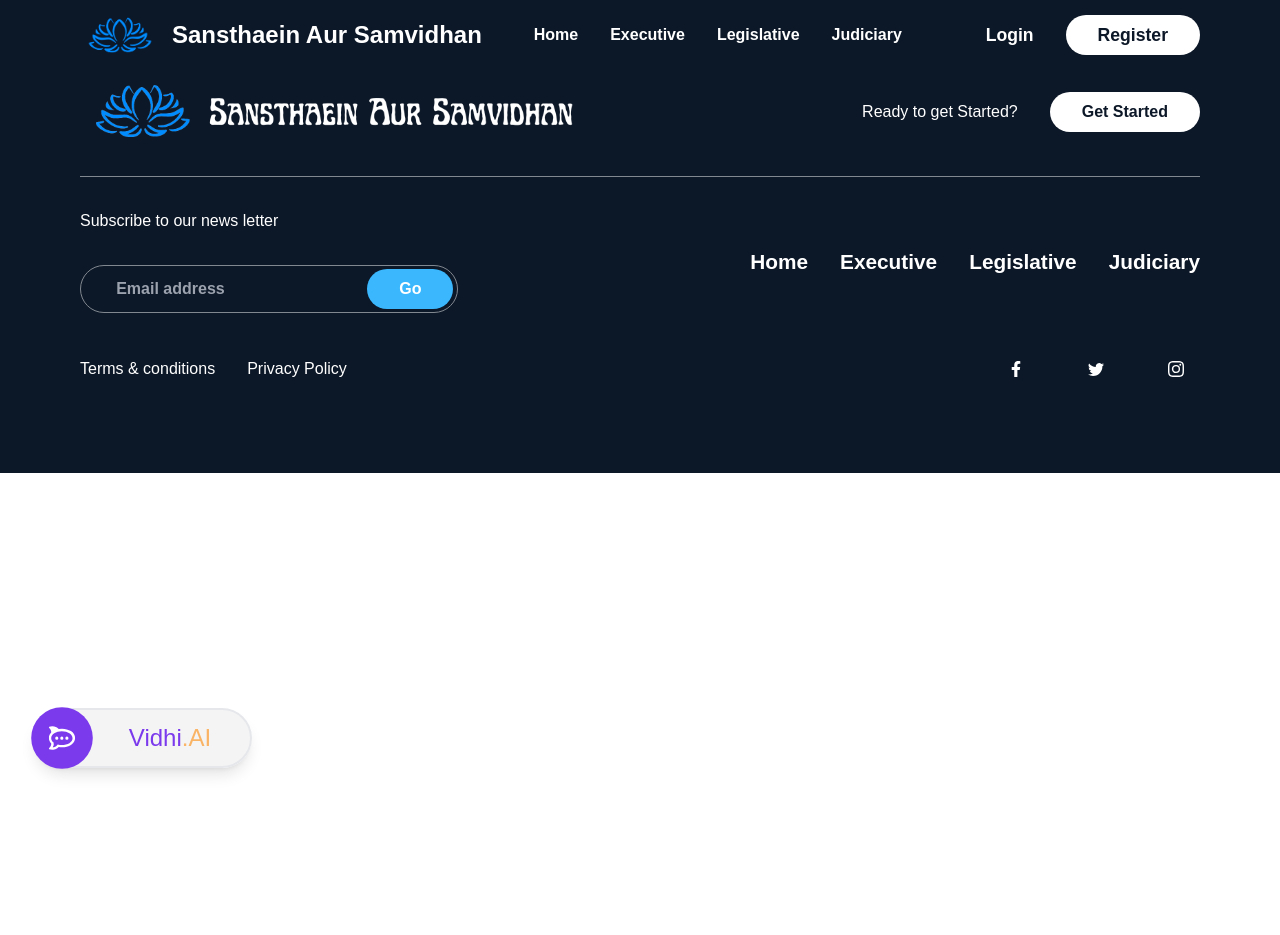
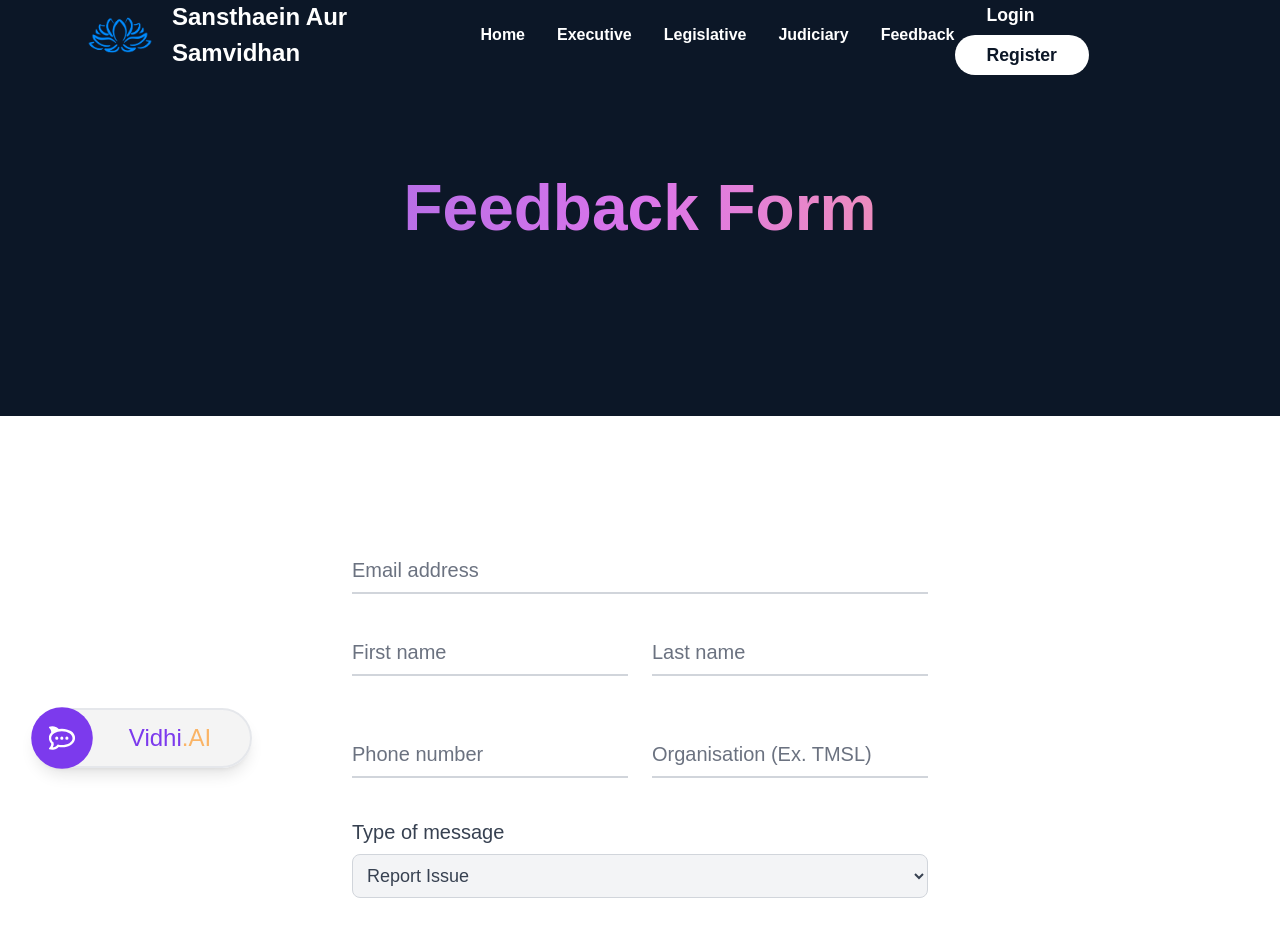
Before and after one commit to anirbanown/crowfood, a React (Create React App) app: page /feedback in a window 1280 px wide. Shown: the top 935 px of the page. Before the commit the page ends 800 px from the top, so only its background shows below. Built offline with nearby package versions, Linux system fonts and the light colour scheme; no server answers; a web font is replaced by a local one.

Commit message:
feedback

```diff
--- a/src/App.js
+++ b/src/App.js
@@ -12,7 +12,7 @@ import {
 } from "./Components";
 import Chat from "./Components/Chat.jsx"
 import { BrowserRouter, Routes, Route } from "react-router-dom";
-import {Homepage,Executive,Legislative,Judiciary} from "./pages";
+import {Homepage,Executive,Legislative,Judiciary,FeedbackForm} from "./pages";
 
 const App = () => {
   return (
@@ -26,6 +26,7 @@ const App = () => {
           <Route path="executive" element={<Executive/>} />
           <Route path="legislative" element={<Legislative/>} />
           <Route path="judiciary" element={<Judiciary/>} />
+          <Route path="feedback" element={<FeedbackForm/>} />
       </Routes>
       </BrowserRouter>
         <Footer />
--- a/src/Data/dummy.js
+++ b/src/Data/dummy.js
@@ -20,6 +20,10 @@ export const routes = [
   {
     name: "Judiciary",
     path: "/judiciary",
+  },
+  {
+    name: "Feedback",
+    path: "/feedback",
   },
 ];
 
--- /dev/null
+++ b/src/Styles/feedback.scss
@@ -0,0 +1,11 @@
+@import "./constant";
+@import "./variables";
+
+.heading-bg-section{
+    background: $primary-color;
+    font-size: 64px;
+    height: max-content;
+    padding: 10rem 0;
+    text-align: center;
+    h1{@include textGradient;}
+}
--- /dev/null
+++ b/src/pages/FeedbackForm.jsx
@@ -0,0 +1,56 @@
+import React from 'react'
+import '../Styles/feedback.scss'
+
+
+function FeedbackForm() {
+  return (
+
+
+<div>
+<div className="heading-bg-section"><h1>Feedback Form</h1></div>
+  <form class="max-w-xl mx-auto my-32">
+    <div class="relative z-0 w-full mb-8 group">
+        <input type="email" name="floating_email" id="floating_email" class="block py-2.5 px-0 w-full text-xl text-gray-900 bg-transparent border-0 border-b-2 border-gray-300 appearance-none dark:border-gray-600 dark:focus:border-blue-500 focus:outline-none focus:ring-0 focus:border-blue-600 peer" placeholder=" " required />
+        <label for="floating_email" class="peer-focus:font-medium absolute text-xl text-gray-500 dark:text-gray-400 duration-300 transform -translate-y-6 scale-75 top-3 -z-10 origin-[0] peer-focus:start-0 rtl:peer-focus:translate-x-1/4 rtl:peer-focus:left-auto peer-focus:text-blue-600 peer-focus:dark:text-blue-500 peer-placeholder-shown:scale-100 peer-placeholder-shown:translate-y-0 peer-focus:scale-75 peer-focus:-translate-y-6">Email address</label>
+    </div>
+
+    <div class="grid mb-8 md:grid-cols-2 md:gap-6">
+      <div class="relative z-0 w-full mb-5 group">
+          <input type="text" name="floating_first_name" id="floating_first_name" class="block py-2.5 px-0 w-full text-xl text-gray-900 bg-transparent border-0 border-b-2 border-gray-300 appearance-none dark:border-gray-600 dark:focus:border-blue-500 focus:outline-none focus:ring-0 focus:border-blue-600 peer" placeholder=" " required />
+          <label for="floating_first_name" class="peer-focus:font-medium absolute text-xl text-gray-500 dark:text-gray-400 duration-300 transform -translate-y-6 scale-75 top-3 -z-10 origin-[0] peer-focus:start-0 rtl:peer-focus:translate-x-1/4 peer-focus:text-blue-600 peer-focus:dark:text-blue-500 peer-placeholder-shown:scale-100 peer-placeholder-shown:translate-y-0 peer-focus:scale-75 peer-focus:-translate-y-6">First name</label>
+      </div>
+      <div class="relative z-0 w-full mb-5 group">
+          <input type="text" name="floating_last_name" id="floating_last_name" class="block py-2.5 px-0 w-full text-xl text-gray-900 bg-transparent border-0 border-b-2 border-gray-300 appearance-none dark:border-gray-600 dark:focus:border-blue-500 focus:outline-none focus:ring-0 focus:border-blue-600 peer" placeholder=" " required />
+          <label for="floating_last_name" class="peer-focus:font-medium absolute text-xl text-gray-500 dark:text-gray-400 duration-300 transform -translate-y-6 scale-75 top-3 -z-10 origin-[0] peer-focus:start-0 rtl:peer-focus:translate-x-1/4 peer-focus:text-blue-600 peer-focus:dark:text-blue-500 peer-placeholder-shown:scale-100 peer-placeholder-shown:translate-y-0 peer-focus:scale-75 peer-focus:-translate-y-6">Last name</label>
+      </div>
+    </div>
+    <div class="grid mb-5 md:grid-cols-2 md:gap-6">
+      <div class="relative z-0 w-full mb-5 group">
+          <input type="tel" pattern="[0-9]{3}-[0-9]{3}-[0-9]{4}" name="floating_phone" id="floating_phone" class="block py-2.5 px-0 w-full text-xl text-gray-900 bg-transparent border-0 border-b-2 border-gray-300 appearance-none dark:border-gray-600 dark:focus:border-blue-500 focus:outline-none focus:ring-0 focus:border-blue-600 peer" placeholder=" " required />
+          <label for="floating_phone" class="peer-focus:font-medium absolute text-xl text-gray-500 dark:text-gray-400 duration-300 transform -translate-y-6 scale-75 top-3 -z-10 origin-[0] peer-focus:start-0 rtl:peer-focus:translate-x-1/4 peer-focus:text-blue-600 peer-focus:dark:text-blue-500 peer-placeholder-shown:scale-100 peer-placeholder-shown:translate-y-0 peer-focus:scale-75 peer-focus:-translate-y-6">Phone number</label>
+      </div>
+      <div class="relative z-0 w-full mb-5 group">
+          <input type="text" name="floating_company" id="floating_company" class="block py-2.5 px-0 w-full text-xl text-gray-900 bg-transparent border-0 border-b-2 border-gray-300 appearance-none dark:border-gray-600 dark:focus:border-blue-500 focus:outline-none focus:ring-0 focus:border-blue-600 peer" placeholder=" " required />
+          <label for="floating_company" class="peer-focus:font-medium absolute text-xl text-gray-500 dark:text-gray-400 duration-300 transform -translate-y-6 scale-75 top-3 -z-10 origin-[0] peer-focus:start-0 rtl:peer-focus:translate-x-1/4 peer-focus:text-blue-600 peer-focus:dark:text-blue-500 peer-placeholder-shown:scale-100 peer-placeholder-shown:translate-y-0 peer-focus:scale-75 peer-focus:-translate-y-6">Organisation (Ex. TMSL)</label>
+      </div>
+    </div>
+    <div> <label for="selectbtns" class="block mb-2 text-xl font-medium text-gray-700">Type of message</label>
+  <select id="selectbtns" class="bg-gray-100 border border-gray-300 text-gray-700 text-lg rounded-lg focus:ring-blue-500 focus:border-blue-500 block w-full p-2.5">
+    <option className='text-gray-700'>Report Issue</option>
+    <option className='text-gray-700'>Ask Query</option>
+    <option className='text-gray-700'>Connect with us</option>
+    <option className='text-gray-700'>Other Feedback</option>
+  </select></div>
+    <div class="relative z-0 w-full my-8 group">
+    <label for="message" class="block mb-2 text-xl font-medium text-gray-900 ">Your message</label>
+  <textarea id="message" rows="4" class="block p-2.5 w-full text-xl text-gray-900 bg-gray-100 rounded-lg border border-gray-300 focus:ring-blue-500 focus:border-blue-500 dark:bg-gray-100 dark:border-gray-600 dark:placeholder-gray-400 dark:focus:ring-blue-500 dark:focus:border-blue-500" placeholder="Leave a comment..."></textarea>
+ </div>
+
+    <div className="w-full flex justify-center"><button type="submit" class="mt-8 text-white px-8 text-2xl bg-blue-700 hover:bg-blue-800 focus:ring-4 focus:outline-none focus:ring-blue-300 font-medium rounded-lg w-full sm:w-auto px-8 py-3 text-center dark:bg-blue-600 dark:hover:bg-blue-700 dark:focus:ring-blue-800">Submit</button></div>
+  </form>
+</div>
+
+  )
+}
+
+export default FeedbackForm
--- a/src/pages/index.js
+++ b/src/pages/index.js
@@ -2,9 +2,11 @@ import Homepage from "./Homepage";
 import Executive from "./Executive";
 import Legislative from "./Legislative";
 import Judiciary from "./Judiciary";
+import FeedbackForm from "./FeedbackForm";
 export {
   Homepage,
   Executive,
   Legislative,
-  Judiciary
+  Judiciary,
+  FeedbackForm
 };
```
